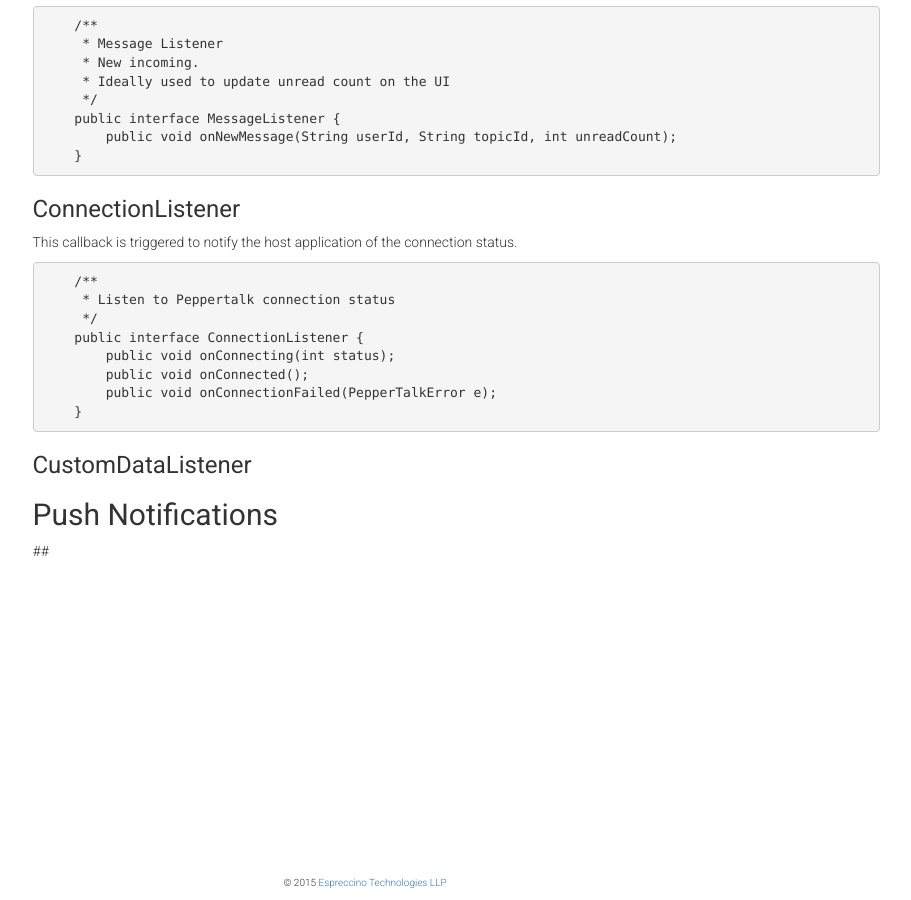
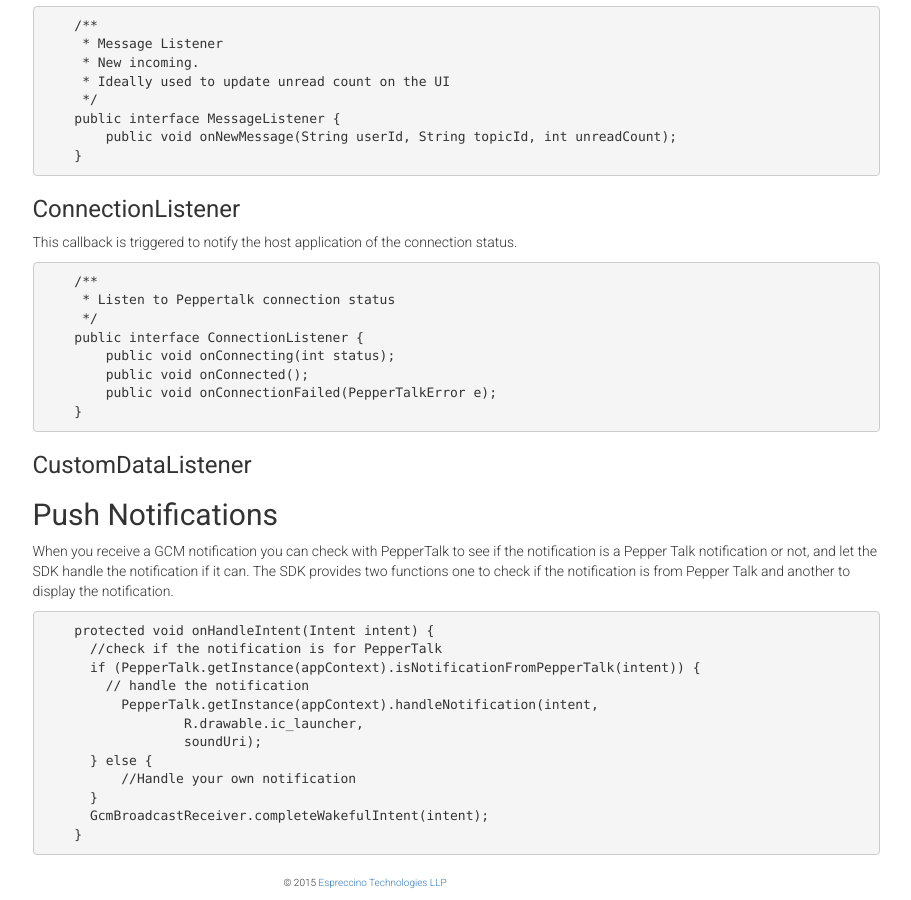
Before and after one commit to Espreccino/espreccino.github.io, a Jekyll site: the page built from _android/1_index.md, in a window 1280 px wide and 900 px high, scrolled down 1325 px. Shown: the whole window, without its empty margins (330-1241 px from the left). Built offline with Jekyll 4.4.1, drawn with Linux system fonts in a browser that asks for light colours; nearby versions of some CDN libraries; Markdown is read by kramdown in place of the engine named in the settings.

Commit message:
add note on how to handle notifications

````diff
--- a/_android/1_index.md
+++ b/_android/1_index.md
@@ -104,4 +104,19 @@ This callback is triggered to notify the host application of the connection stat
 
 ## Push Notifications
 
-##
+When you receive a GCM notification you can check with PepperTalk to see if the notification is a Pepper Talk notification or not, and let the SDK handle the notification if it can. The SDK provides two functions one to check if the notification is from Pepper Talk and another to display the notification.
+
+```java
+    protected void onHandleIntent(Intent intent) {
+      //check if the notification is for PepperTalk
+      if (PepperTalk.getInstance(appContext).isNotificationFromPepperTalk(intent)) {
+        // handle the notification
+          PepperTalk.getInstance(appContext).handleNotification(intent,
+                  R.drawable.ic_launcher,
+                  soundUri);
+      } else {
+          //Handle your own notification
+      }
+      GcmBroadcastReceiver.completeWakefulIntent(intent);
+    }
+```
````
